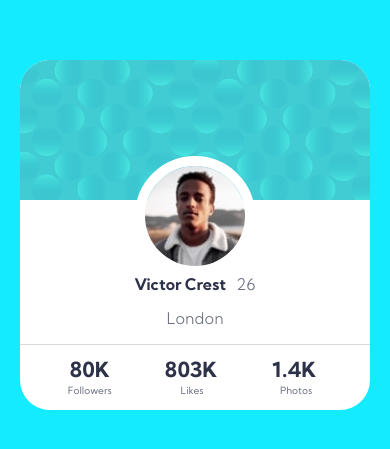
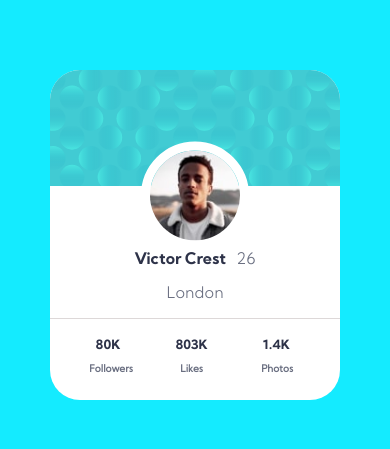
Before and after one commit to kuroroAsync/ChallengesNewbie, a plain HTML site: page challenge_one/views/index.html in a window 390 px wide. Shown: the part 195-644 px from the top of the page. Drawn offline with Linux system fonts and the light colour scheme.

Commit message:
first challenge

```diff
--- a/challenge_one/source/css/styles.css
+++ b/challenge_one/source/css/styles.css
@@ -25,13 +25,14 @@ body {
 }
 
 .card-contain {
-    width: 350px;
-    height: 350px;
+    width: 390px;
+    height: 380px;
     border-radius: 30px;
     background-color: white;
 }
 
 .img-top {
+    width: 390px;
     border-top-left-radius: 30px;
     border-top-right-radius: 30px;
 }
@@ -39,7 +40,7 @@ body {
 .icon {
     display: flex;
     justify-content: center;
-    transform: translateY(-40%);
+    transform: translateY(-45%);
 }
 
 .icon__card-icon {
@@ -80,11 +81,12 @@ body {
 .social-stats ul li {
     font-family: font-bold;
     color: hsl(229, 23%, 23%);
-    font-size: 1.3rem;
+    font-size: 1.2em;
     padding: 0 0 0 3.2rem;
     transform: translateX(-3rem);
     list-style: none;
     display: inline-block;
+    font-weight: 700;
 }
 
 .social-stats li:nth-child(1):before {
@@ -101,7 +103,7 @@ body {
     color: hsl(227, 10%, 46%);
     font-family: font-regular;
     position: absolute;
-    transform: translateY(2.5em) translateX(1rem);
+    transform: translateY(2.5em) translateX(0.7rem);
     content: 'Likes';
 }
 
@@ -110,6 +112,59 @@ body {
     color: hsl(227, 10%, 46%);
     font-family: font-regular;
     position: absolute;
-    transform: translateY(2.5em) translateX(0.5rem);
+    transform: translateY(2.5em) translateX(0.3rem);
     content: 'Photos';
 }
+
+@media screen and (max-width:413px) {
+    .card-contain {
+        width: 290px;
+        height: 330px;
+        border-radius: 30px;
+        background-color: white;
+    }
+    .img-top {
+        width: 290px;
+        border-top-left-radius: 30px;
+        border-top-right-radius: 30px;
+    }
+    .icon__card-icon {
+        width: 90px;
+        border: solid white 9px;
+        border-radius: 200px;
+    }
+    .social-stats ul li {
+        font-family: font-bold;
+        color: hsl(229, 23%, 23%);
+        font-size: .8rem;
+        padding: 0 0 0 3.2rem;
+        transform: translateX(-3rem);
+        list-style: none;
+        display: inline-block;
+        font-weight: 700;
+    }
+    .social-stats li:nth-child(1):before {
+        font-size: 10px;
+        color: hsl(227, 10%, 46%);
+        font-family: font-regular;
+        position: absolute;
+        transform: translateY(2.5em) translateX(-.4rem);
+        content: 'Followers';
+    }
+    .social-stats li:nth-child(2):before {
+        font-size: 10px;
+        color: hsl(227, 10%, 46%);
+        font-family: font-regular;
+        position: absolute;
+        transform: translateY(2.5em) translateX(.3rem);
+        content: 'Likes';
+    }
+    .social-stats li:nth-child(3):before {
+        font-size: 10px;
+        color: hsl(227, 10%, 46%);
+        font-family: font-regular;
+        position: absolute;
+        transform: translateY(2.5em) translateX(-.1rem);
+        content: 'Photos';
+    }
+}
```
